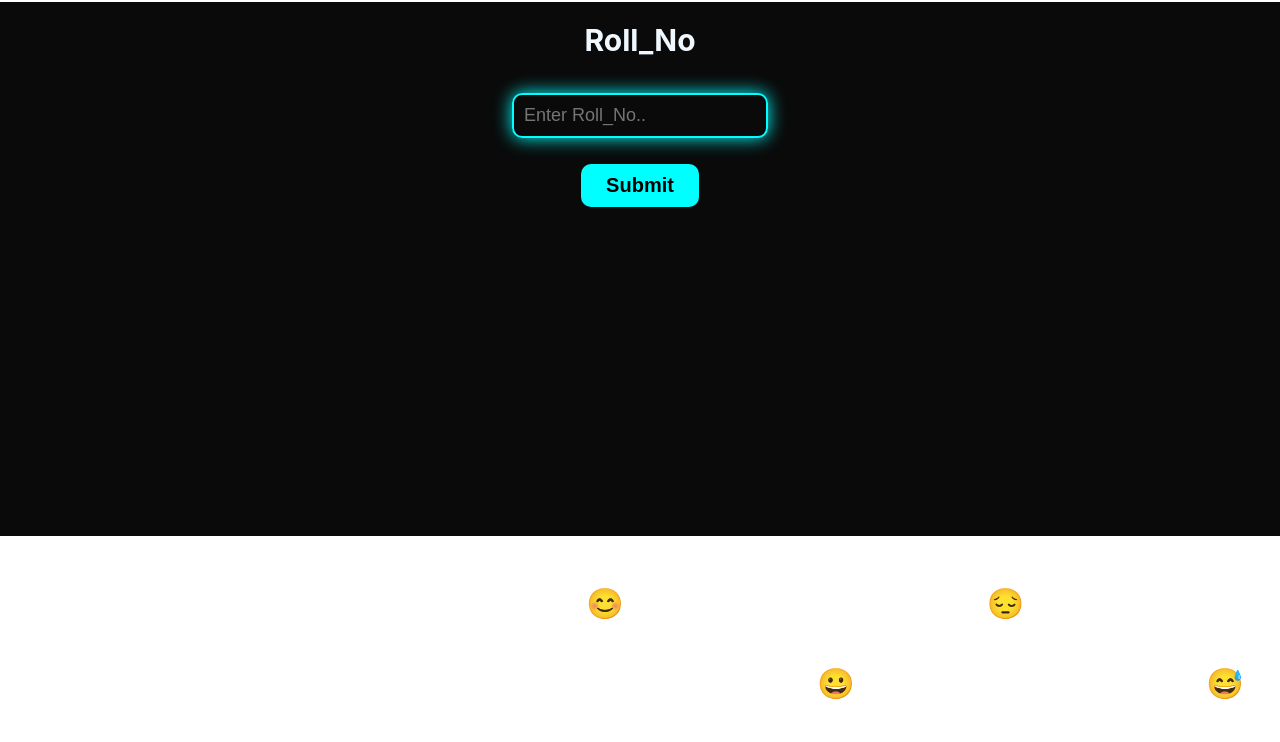
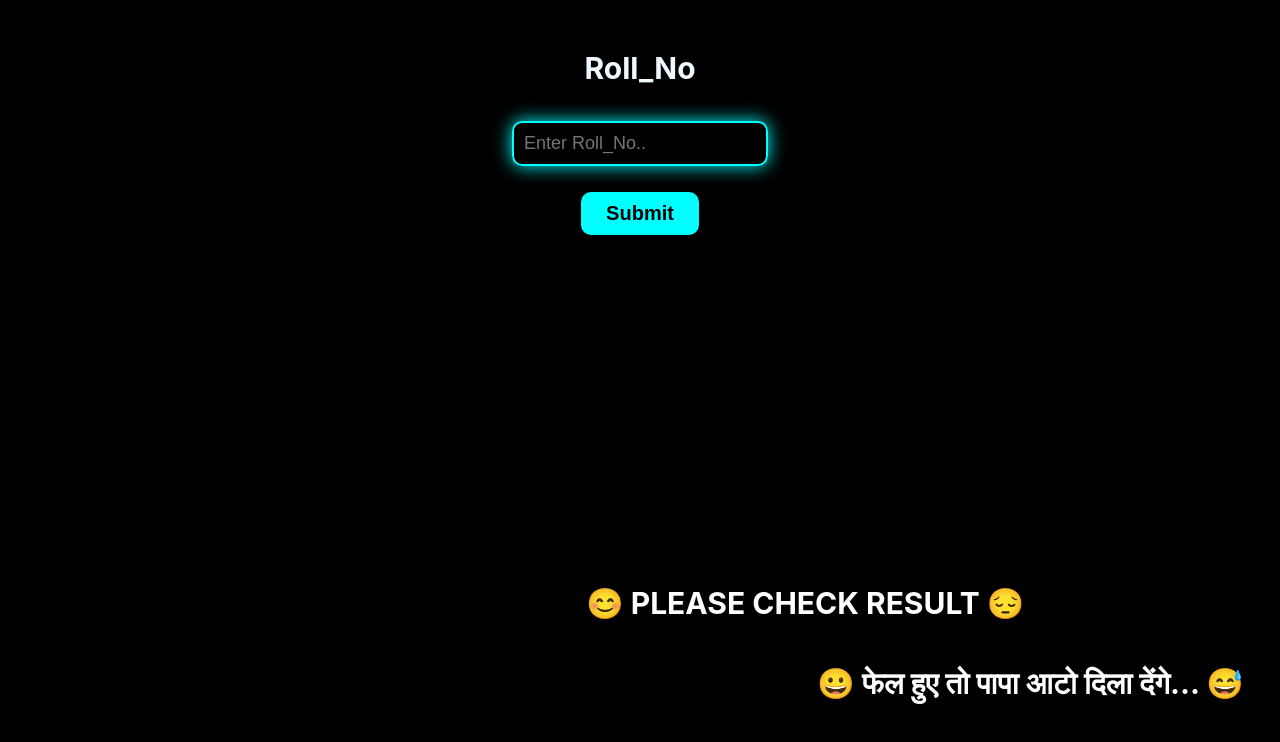
Before and after one commit to Prince9559/frontend, a React (Create React App) app: page / in a window 1280 px wide. Shown: the top 742 px of the page. Built offline with nearby package versions, Linux system fonts and the light colour scheme.

Commit message:
Frontend

```diff
--- a/src/component/GetPost.html
+++ b/src/component/GetPost.html
@@ -1,180 +1,29 @@
  <!DOCTYPE html>
 <html lang="en">
 <head>
-<meta charset="UTF-8" />
-<meta name="viewport" content="width=device-width, initial-scale=1" />
-<title>Table with Patakha Animation on Load</title>
-<style>
-  .table {
-    width: 90%;
-    margin: 19px auto;
-    border-collapse: collapse;
-    font-size: 18px;
-    font-family: 'Arial', sans-serif;
-    box-shadow: 0 0 20px rgba(0, 255, 255, 0.4);
-    background-color: #111;
-    color: #0ff;
-    animation: glow 1s infinite alternate;
-    border-radius: 10px;
-    overflow: hidden;
-    position: relative;
-    z-index: 1;
-  }
+  <meta charset="UTF-8">
+  <title>Full Page with Colored Div</title>
+  <style>
+    html, body {
+      height: 100%;
+      margin: 0;
+      background-color: black;
+    }
 
-  .table th, .table td {
-    border: 1px solid #0ff;
-    padding: 12px 15px;
-    text-align: center;
-  }
-
-  .table th {
-    background-color: #0ff;
-    color: black;
-    font-weight: bold;
-    text-transform: uppercase;
-  }
-
-  .table tr:nth-child(even) {
-    background-color: rgba(0, 255, 255, 0.1);
-  }
-
-  .table tr:hover {
-    background-color: rgba(0, 255, 255, 0.2);
-    cursor: pointer;
-  }
-
-  @keyframes glow {
-    from {
-      box-shadow: 0 0 10px #0ff;
+    .box {
+      height: 100vh;
+      background-color: black;
+      display: flex;
+      align-items: center;
+      justify-content: center;
+      color: white;
+      font-size: 24px;
     }
-    to {
-      box-shadow: 0 0 20px #0ff;
-    }
-  }
-
-  /* Canvas style for fireworks */
-  #fireworksCanvas {
-    position: fixed;
-    top: 0;
-    left: 0;
-    pointer-events: none;
-    z-index: 9999;
-    width: 100%;
-    height: 100%;
-  }
-</style>
+  </style>
 </head>
 <body>
-
-<table class="table">
-  <thead>
-    <tr><th>Roll_no</th><th>Name</th><th>Marks</th></tr>
-  </thead>
-  <tbody>
-    <tr><td>1</td><td>Prince</td><td>95</td></tr>
-    <tr><td>2</td><td>Rahul</td><td>89</td></tr>
-    <tr><td>3</td><td>Priya</td><td>92</td></tr>
-  </tbody>
-</table>
-
-<canvas id="fireworksCanvas"></canvas>
-
-<script>
-  const canvas = document.getElementById('fireworksCanvas');
-  const ctx = canvas.getContext('2d');
-  let W, H;
-
-  function resize() {
-    W = window.innerWidth;
-    H = window.innerHeight;
-    canvas.width = W;
-    canvas.height = H;
-  }
-  window.addEventListener('resize', resize);
-  resize();
-
-  function random(min, max) {
-    return Math.random() * (max - min) + min;
-  }
-
-  class Particle {
-    constructor(x, y, color) {
-      this.x = x;
-      this.y = y;
-      this.radius = random(2, 4);
-      this.color = color;
-      this.speedX = random(-5, 5);
-      this.speedY = random(-5, 5);
-      this.alpha = 1;
-      this.gravity = 0.05;
-    }
-
-    update() {
-      this.speedY += this.gravity;
-      this.x += this.speedX;
-      this.y += this.speedY;
-      this.alpha -= 0.02;
-    }
-
-    draw() {
-      ctx.save();
-      ctx.globalAlpha = this.alpha;
-      ctx.beginPath();
-      ctx.arc(this.x, this.y, this.radius, 0, Math.PI * 2);
-      ctx.fillStyle = this.color;
-      ctx.shadowColor = this.color;
-      ctx.shadowBlur = 10;
-      ctx.fill();
-      ctx.closePath();
-      ctx.restore();
-    }
-  }
-
-  let particles = [];
-
-  function createFirework(x, y) {
-    const colors = ['#ff0043', '#14fc56', '#1e90ff', '#ffa500', '#ff66ff', '#00ffff'];
-    for(let i = 0; i < 50; i++) {
-      const color = colors[Math.floor(Math.random() * colors.length)];
-      particles.push(new Particle(x, y, color));
-    }
-  }
-
-  // Animate fireworks randomly across the screen on page load
-  function startFireworks() {
-    let count = 0;
-    const interval = setInterval(() => {
-      if (count > 10) {  // 10 fireworks then stop
-        clearInterval(interval);
-        return;
-      }
-      const x = random(100, W - 100);
-      const y = random(100, H / 2);
-      createFirework(x, y);
-      count++;
-    }, 500);
-  }
-
-  function animate() {
-    ctx.fillStyle = 'rgba(0,0,0,0.2)';
-    ctx.fillRect(0, 0, W, H);
-
-    for(let i = particles.length - 1; i >= 0; i--) {
-      const p = particles[i];
-      if(p.alpha <= 0) {
-        particles.splice(i, 1);
-        continue;
-      }
-      p.update();
-      p.draw();
-    }
-
-    requestAnimationFrame(animate);
-  }
-
-  animate();
-  startFireworks();
-</script>
-
+  <div class="box">
+    Yeh div bhi black hai
+  </div>
 </body>
 </html>
--- a/src/component/Result.css
+++ b/src/component/Result.css
@@ -81,7 +81,7 @@
 
 .table {
   width: 90%;
-  margin: 19px auto;
+  margin: -18px auto;
   border-collapse: collapse;
   font-size: 18px;
   font-family: 'Arial', sans-serif;
@@ -124,3 +124,21 @@
     box-shadow: 0 0 20px #0ff;
   }
 }
+
+
+
+ html, body {
+      height: 100%;
+      margin: 0;
+      background-color: black;
+    }
+
+    .box {
+      height: none;
+      background-color: black;
+      display: flex;
+      align-items: center;
+      justify-content: center;
+      color: white;
+      font-size: 24px;
+    }
--- a/src/component/Result.js
+++ b/src/component/Result.js
@@ -62,11 +62,12 @@ let show = `<table class="table" border='1'><tr><td>Roll_no</td><td>Name</td><td
   };
 
   return (
-    <div>
+    <div class="box">
 
-        <h1>{setData}</h1>
 
-      <form onSubmit={handleSubmit} style={{ background: 'rgba(0, 0, 0, 0.96)', height: "534px",marginTop:"-28px" }}>
+      <h1>{setData}</h1>
+
+      <form onSubmit={handleSubmit}>
 
         <h2 className="check">😊 PLEASE CHECK RESULT 😔</h2>
 
```
